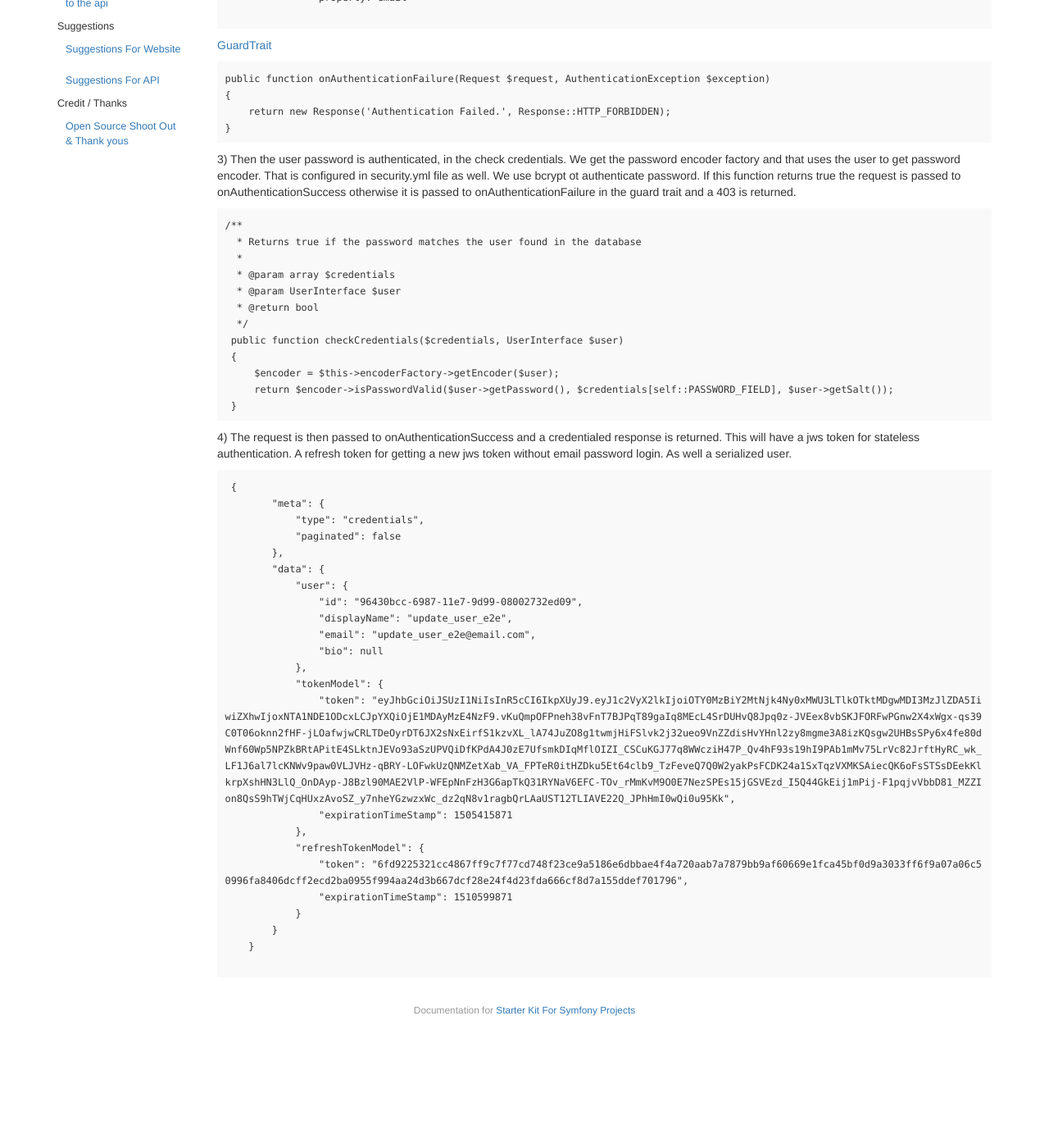
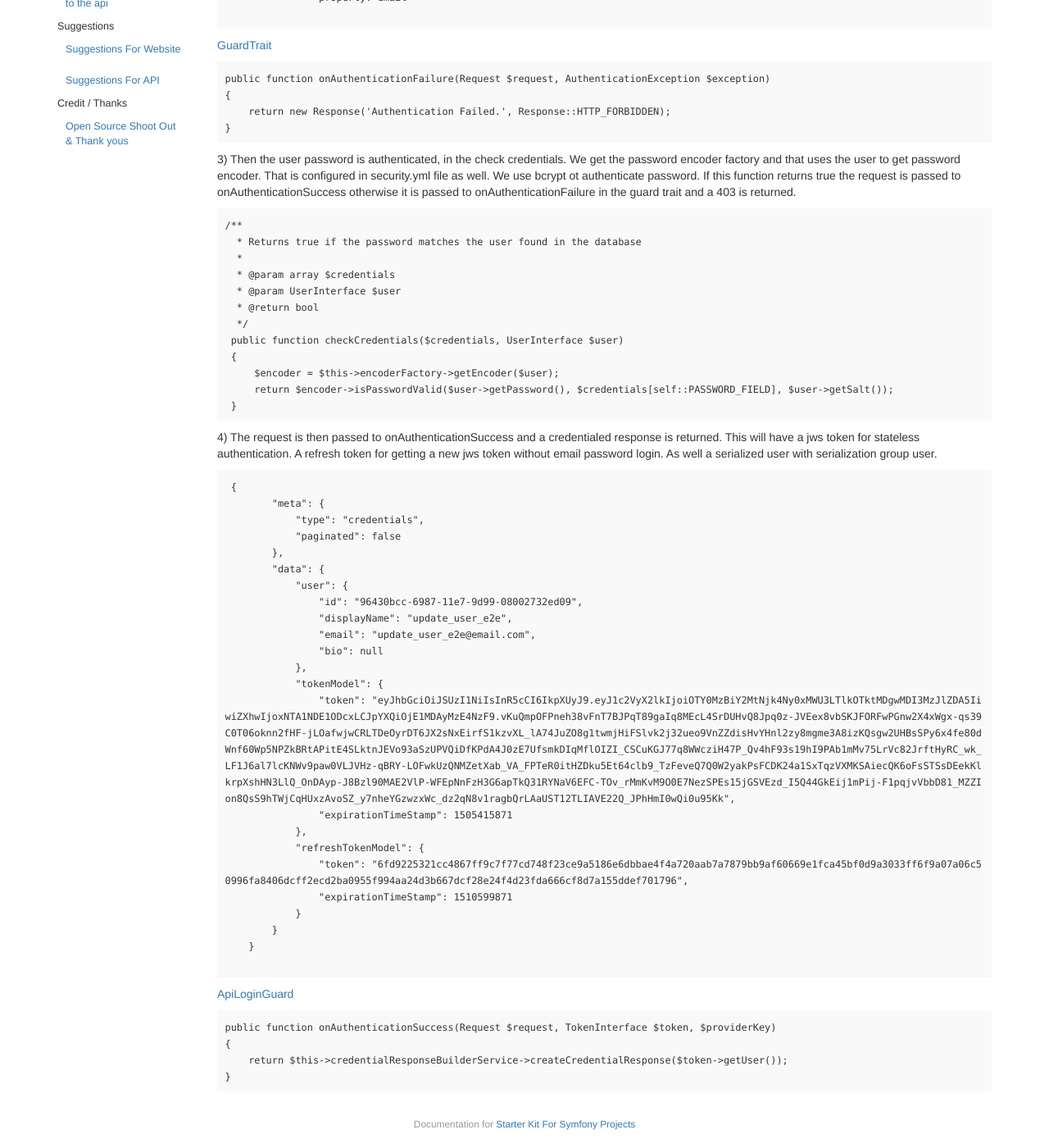
Before and after one commit to phptuts/starterkitforsymfony, a Jekyll site: the page built from docs/_posts/2017-07-22-api-1-email-password.md, in a window 1280 px wide and 1400 px high, scrolled down 1284 px. Shown: the whole window at 82% size. Built offline with Jekyll 4.4.1, drawn with Linux system fonts in a browser that asks for light colours; comment, search, counter and statistics services are not loaded; before the commit the page ends 2545 px from its top, so only the background shows below that.

Commit message:
updated docs further

````diff
--- a/docs/_posts/2017-07-22-api-1-email-password.md
+++ b/docs/_posts/2017-07-22-api-1-email-password.md
@@ -93,7 +93,9 @@ public function onAuthenticationFailure(Request $request, AuthenticationExceptio
  }
 ```
 
-4) The request is then passed to onAuthenticationSuccess and a credentialed response is returned.  This will have a jws token for stateless authentication.  A refresh token for getting a new jws token without email password login.  As well a serialized user.
+4) The request is then passed to onAuthenticationSuccess and a credentialed response is returned.  This will have a jws token for stateless authentication.  A refresh token for getting a new jws token without email password login.  As well a serialized user with serialization group user.
+
+
 
 ```
  {
@@ -120,3 +122,12 @@ public function onAuthenticationFailure(Request $request, AuthenticationExceptio
     }
 
 ```
+
+[ApiLoginGuard](https://github.com/phptuts/starterkitforsymfony/blob/master/src/AppBundle/Security/Guard/ApiLoginGuard.php#L115)
+
+```
+public function onAuthenticationSuccess(Request $request, TokenInterface $token, $providerKey)
+{
+    return $this->credentialResponseBuilderService->createCredentialResponse($token->getUser());
+}
+```
````
